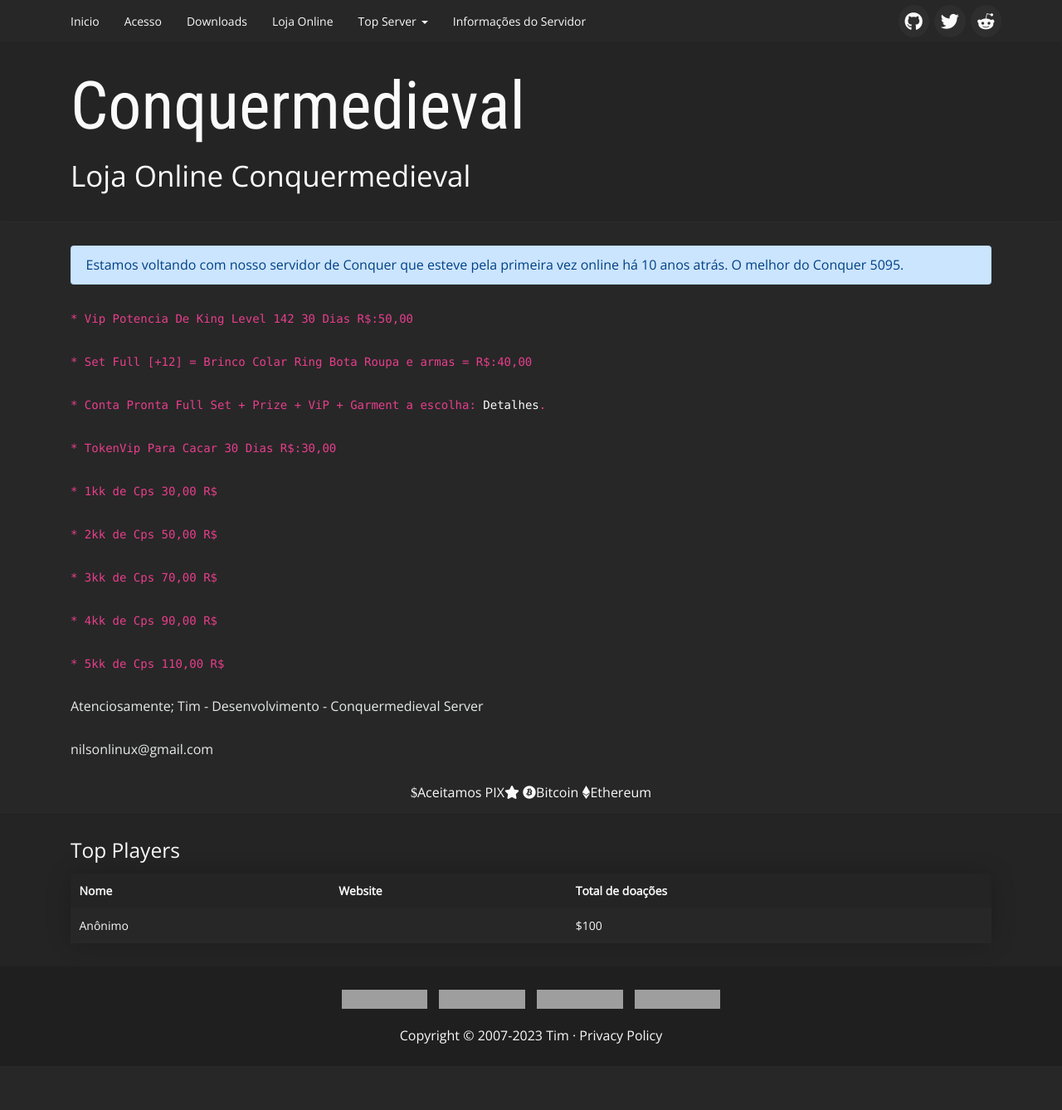
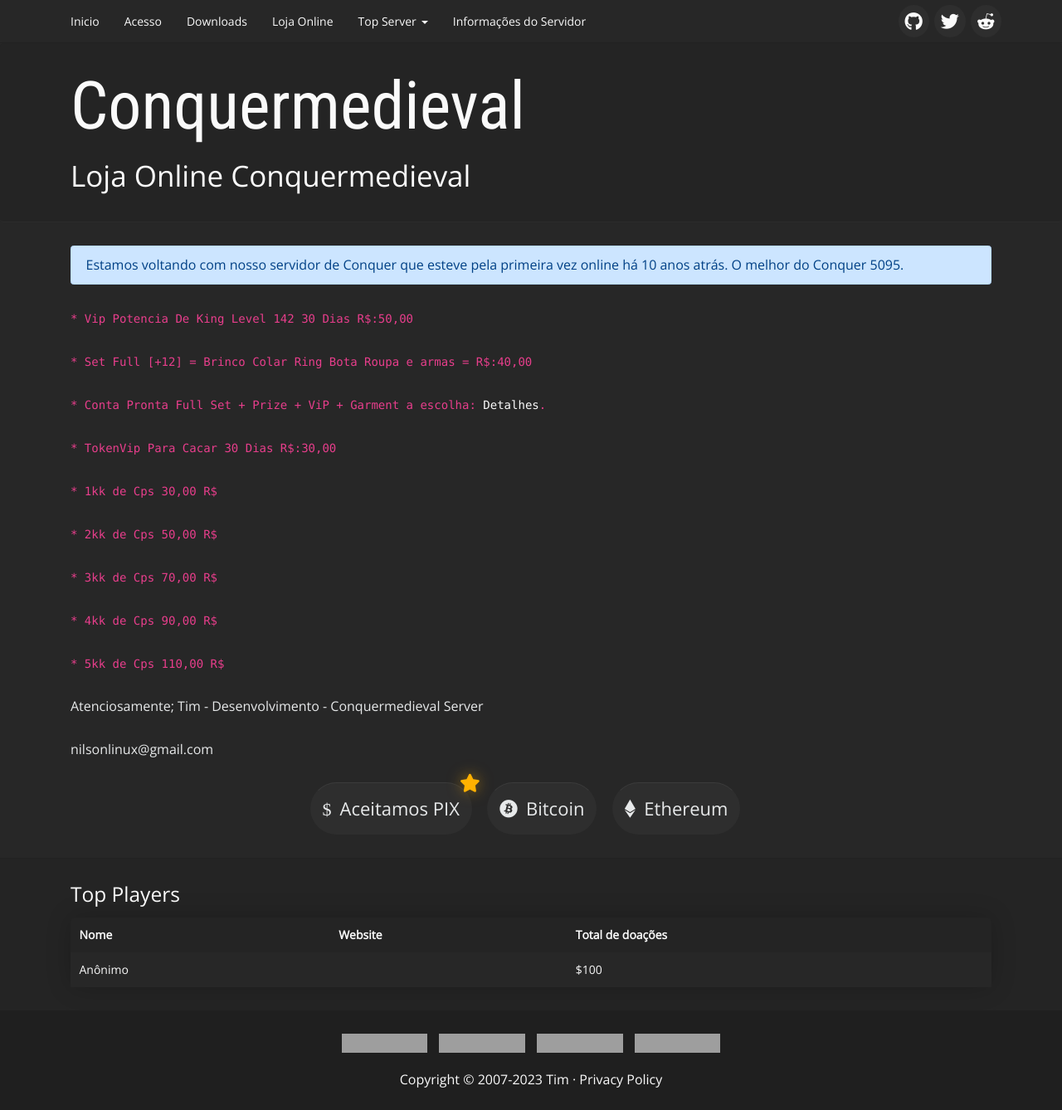
Before and after one commit to conquermedieval/conquermedieval.github.io, a Jekyll site: the page built from loja_online.html, in a window 1280 px wide. Shown: the whole page at 83% size. Built offline with Jekyll 4.4.1, drawn with Linux system fonts in a browser that asks for light colours; before the commit the page ends 1285 px from its top, so only the background shows below that; grey boxes are pictures that could not be loaded.

Commit message:
Update loja_online.html

```diff
--- a/loja_online.html
+++ b/loja_online.html
@@ -22,13 +22,13 @@
 
         <div class="text-center">
             </a>
-            <a class="btn1" role="button" href="#" data-toggle="modal" data-target="#pix-modal">
+            <a class="btn" role="button" href="#" data-toggle="modal" data-target="#pix-modal">
                 <i class="fa-brands fa-usd"></i>Aceitamos PIX<i class="fa-solid fa-star"></i>
             </a>
-            <a class="btn1" role="button" href="#" data-toggle="modal" data-target="#bitcoin-modal">
+            <a class="btn" role="button" href="#" data-toggle="modal" data-target="#bitcoin-modal">
                 <i class="fa-brands fa-bitcoin"></i>Bitcoin
             </a>
-            <a class="btn1" role="button" href="#" data-toggle="modal" data-target="#ethereum-modal">
+            <a class="btn" role="button" href="#" data-toggle="modal" data-target="#ethereum-modal">
                 <i class="fa-brands fa-ethereum"></i>Ethereum
             </a>
         </div>
```
